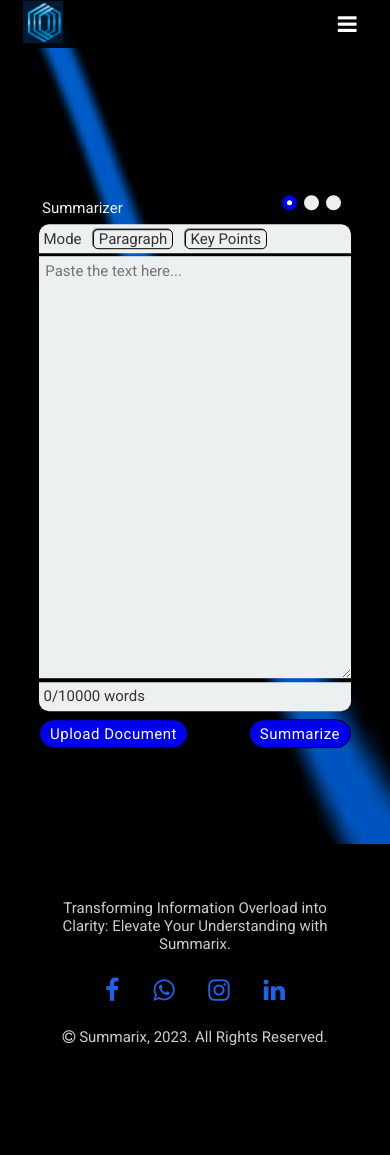
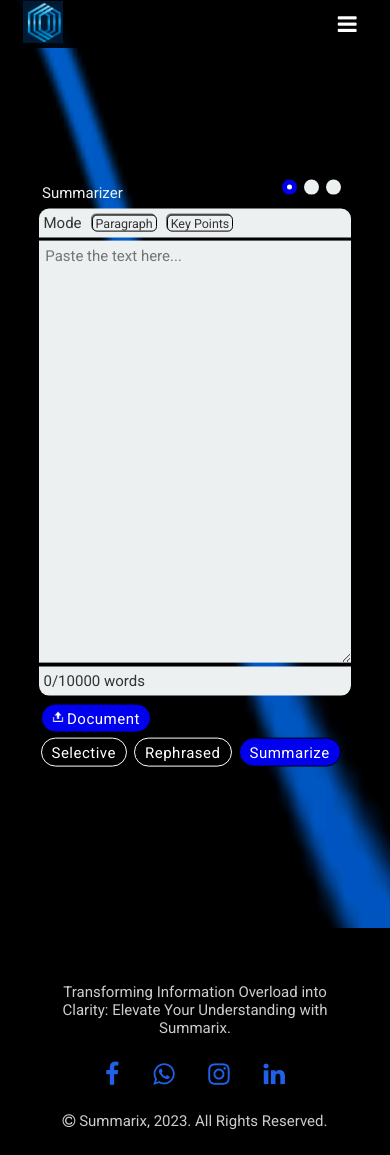
Before and after one commit to SarvasvaG/Summarix, a Flask app: page /input in a window 390 px wide. Before the commit the page ends 1046 px from the top, so only its background shows below. Run offline with Flask 3, Linux system fonts and the light colour scheme.

Commit message:
Add additional features
1. Paragraph/Bullet Point Summary.
2. Extractive and Abstractive Summary Buttons.

```diff
--- a/static/styles/input.css
+++ b/static/styles/input.css
@@ -3,7 +3,7 @@
 @import url('./partials/footer.css');
 
 .section1 {
-    min-height: 100vh;
+    min-height: 110vh;
     background: url('../images/line.png');
 
     background-size: 200% 200%;
@@ -132,22 +132,20 @@
     background-color: var(--white);
 }
 
-.part2>div:first-child, .part2>div:last-child {
+.part2>div:first-child,
+.part2>div:last-child {
     height: 30px;
     padding: 5px;
     border-radius: 15px 15px 0px 0px;
     margin-bottom: 5px;
 }
 
-
-.part2>div:last-child
-{
+.part2>div:last-child {
     border-radius: 0px 0px 15px 15px;
     margin-bottom: 0;
 }
 
-.mode
-{
+.mode {
     border: 1px solid black;
     border-radius: 5px;
     margin: 0 0 0 7.5px;
@@ -160,17 +158,18 @@
     transition: all 0.5s ease-out;
 }
 
-.mode:hover{
+.mode:hover {
     background-color: #0000001F;
 }
 
-.mode.checked{
+.mode.checked {
     background-color: #0000EE;
     color: #FFFFFF;
 }
 
 .part3 {
     display: flex;
+    flex-wrap: wrap;
     justify-content: space-between;
 
     padding: 10px 0px;
@@ -187,16 +186,38 @@
     font-weight: 500;
     font-family: 'Roboto', sans-serif;
 
-    padding: 10px 20px;
-    background-color: #0000ee;
+    padding: 10px 10px;
+    margin: 0px 1.5px 5px 1.5px;
+    background-color: #0000EE;
     border-radius: 30px;
     border: 1px solid #000000;
 
+    transition: all 0.5s ease-out;
+
+}
+
+.part3 img {
+    width: 17.5px;
+    padding: 0px 5px 0px 0px;
+}
+
+.part3 .btn.option {
+    background-color: transparent;
+    border: 1px solid #FFFFFF;
+}
+
+.part3 .btn.checked {
+    background-color: #0000EE;
+    border: none;
+}
+
+.part3 .btn:not(.option):hover {
+    background-color: #0000EE7F;
+    border: 1px solid #FFFFFF;
 }
 
 .part3 .btn:hover {
-    background-color: #0000EE7F;
-    border: 1px solid #FFFFFF;
+    cursor: pointer;
 }
 
 .part3 #fileName {
@@ -257,8 +278,21 @@
         top: -30px;
     }
 
+    .mode {
+        margin: 0 0 0 6.25px;
+        outline: none;
+        display: inline-block;
+
+        font-size: 12.5px;
+        padding: 0px 3px;
+    }
+
     .part2 {
         border-radius: 20px;
+    }
+
+    .mode:hover {
+        background-color: #0000001F;
     }
 
     .part2 textarea {
@@ -281,10 +315,12 @@
     }
 
     .part3 {
-        display: flex;
-        justify-content: space-between;
+        padding: 8px 0px;
+    }
 
-        padding: 8px 0px;
+    .part3 img {
+        width: 12.5px;
+        padding: 0px 3px 0px 0px;
     }
 
     .part3 .btn {
--- a/templates/input.html
+++ b/templates/input.html
@@ -35,7 +35,7 @@
     </section>
 
     <div class="section1">
-        <form action="/input" method="post" enctype = "multipart/form-data">
+        <form action="/input" method="post" enctype="multipart/form-data">
             <div class="inputSection">
                 <div class="part1 height-x">
                     <div class="head3 gray openSans">
@@ -78,16 +78,22 @@
                 </div>
 
                 <div class="part3">
+
                     <div>
                         <input type="file" name="documentUpload" id="documentUpload" accept=".txt, .pdf,.docx"
                             style="display: none;">
-                        <button type="button" id="customUploadButton" class="btn head3 gray openSans">Upload
-                            Document</button>
+                        <button type="button" id="customUploadButton" class="btn head3 gray openSans"><img
+                                src="../static/images/uploadFile.png" alt="uploadFile">Document</button>
                         <span id="fileName" class="head4 gray openSans"></span>
                     </div>
+
                     <div>
+                        <div id="extractive" class="option btn head3 gray openSans">Selective</div>
+                        <div id="abstractive" class="option btn head3 gray openSans">Rephrased</div>
+                        <input type="hidden" id="option" name="option" required>
                         <input type="submit" name="submit" value="Summarize" class="btn head3 gray openSans">
                     </div>
+
                 </div>
             </div>
         </form>
@@ -141,13 +147,13 @@
 
     const textArea = document.getElementById('textArea');
     const wordCount = document.getElementById('wordCount');
-    if(textArea){
+    if (textArea) {
         const text = textArea.value;
         const words = text.split(/\s+/).filter(word => word.length > 0);
         wordCount.textContent = words.length + "/10000 words";
     }
     textArea.addEventListener('input', function () {
-        if(textArea){
+        if (textArea) {
             const text = textArea.value;
             const words = text.split(/\s+/).filter(word => word.length > 0);
             wordCount.textContent = words.length + "/10000 words";
@@ -155,27 +161,31 @@
     });
 
     //Checkboxes for paragraph and key points
-    var para = document.getElementById("paragraph");
-    var keyP = document.getElementById("keyPoints");
-    var hiddenInput = document.getElementById("mode");
+    function decideModesOptions(s1, s2, s3, s4, changeVal) {
+        var x = document.getElementById(s1);
+        var y = document.getElementById(s2);
+        var z = document.getElementById(s3);
+        console.log(z);
         function toggleButtons(id) {
-        if (id == "paragraph") {
-            para.classList.add("checked");
-            keyP.classList.remove("checked");
-            hiddenInput.value = "paragraph";
+            if (id == s1) {
+                x.classList.add(s4);
+                y.classList.remove(s4);
+                z.changeVal = s1;
             }
 
-        if (id == "keyPoints") {
-            para.classList.remove("checked");
-            keyP.classList.add("checked");
-            hiddenInput.value = "keyPoints";
+            if (id == s2) {
+                x.classList.remove(s4);
+                y.classList.add(s4);
+                z.changeVal = s2;
+            }
         }
 
-        console.log(hiddenInput.value);
+        x.addEventListener("click", function () { toggleButtons(x.id); });
+        y.addEventListener("click", function () { toggleButtons(y.id); });
     }
-    para.addEventListener("click", function () { toggleButtons(para.id); });
-    keyP.addEventListener("click", function () { toggleButtons(keyP.id); });
 
+    decideModesOptions("paragraph", "keyPoints", "mode", "checked", "value");
+    decideModesOptions("extractive", "abstractive", "option", "checked", "value");
 </script>
 
 </html>
```
Also changed, not shown: static/styles/output.css (+57 -16 lines), templates/output.html (+27 -20 lines), static/images/uploadFile.png (added). Lines whose indentation alone changed are shown as unchanged.
